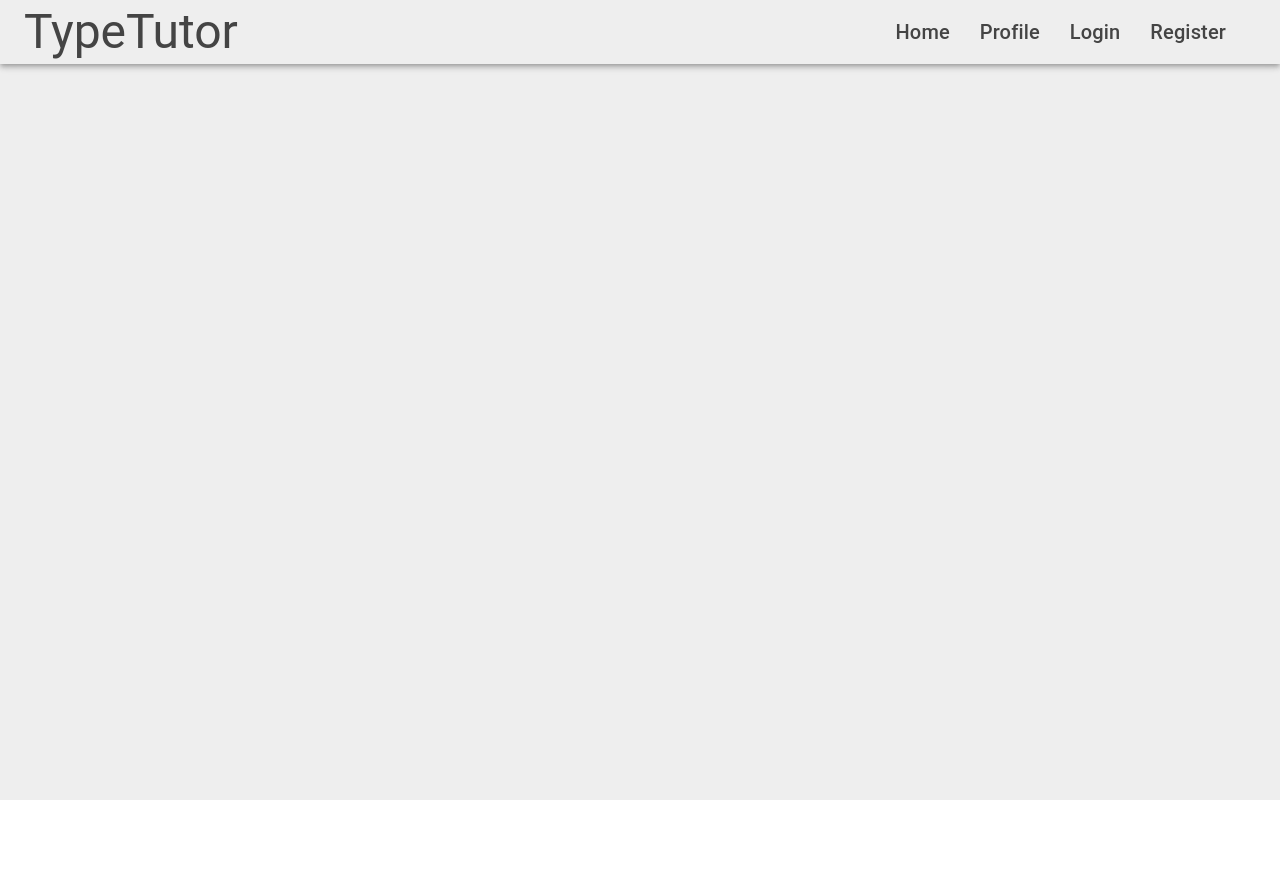
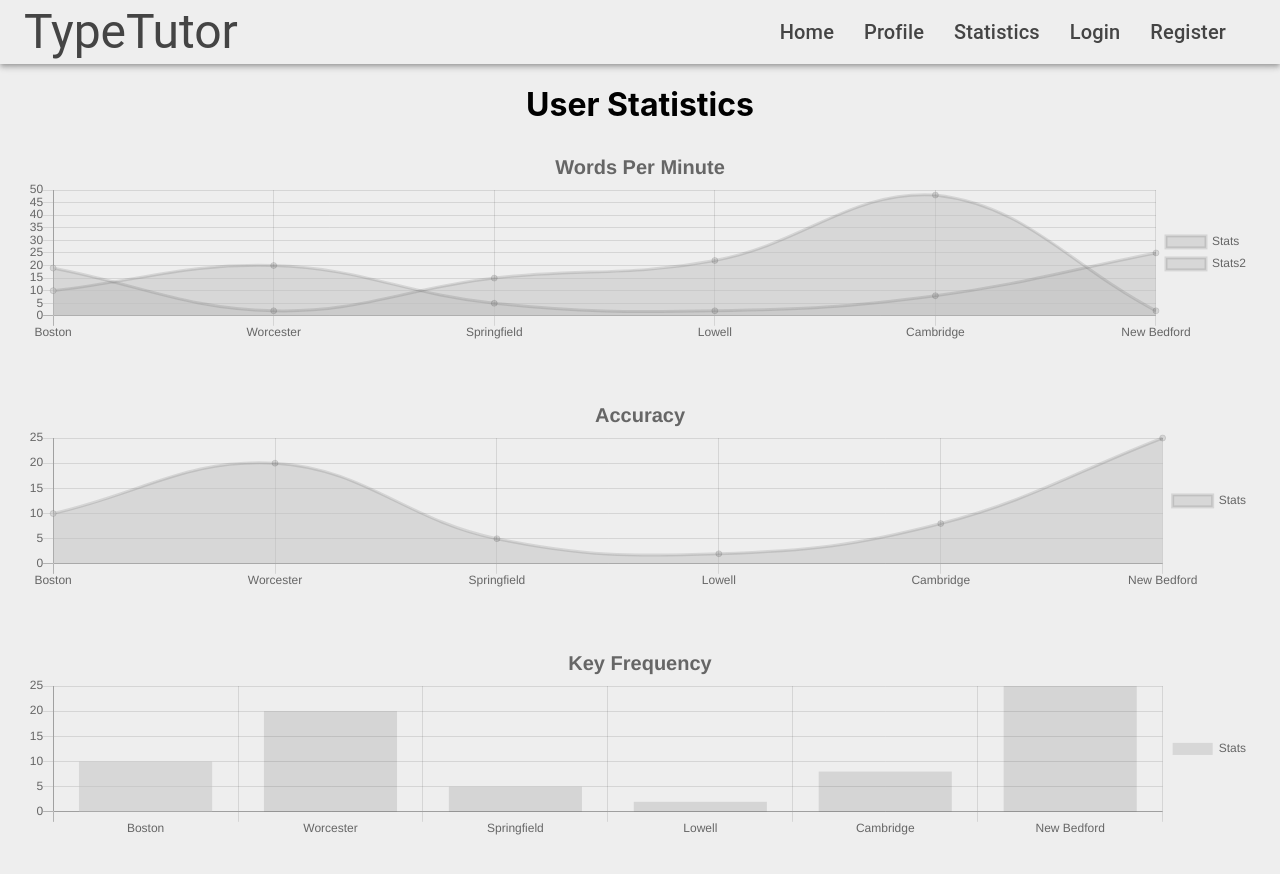
Before and after one commit to httpdaniel/type-tutor, a React (Create React App) app in the folder type-tutor-ui/: page /visualization in a window 1280 px wide. Before the commit the page ends 800 px from the top, so only its background shows below. Built offline with nearby package versions, Linux system fonts and the light colour scheme.

Commit message:
Created three graphs with dummy variables using graph.js

```diff
--- a/type-tutor-ui/package.json
+++ b/type-tutor-ui/package.json
@@ -8,9 +8,11 @@
     "@testing-library/jest-dom": "^5.11.9",
     "@testing-library/react": "^11.2.5",
     "@testing-library/user-event": "^12.7.3",
+    "chart.js": "^2.6.0",
     "font-awesome": "^4.7.0",
     "node-sass": "^5.0.0",
     "react": "^17.0.1",
+    "react-chartjs-2": "^2.1.0",
     "react-dom": "^17.0.1",
     "react-router-dom": "^5.2.0",
     "react-scripts": "4.0.3",
--- a/type-tutor-ui/src/App.js
+++ b/type-tutor-ui/src/App.js
@@ -5,6 +5,7 @@ import Register from './scenes/Register';
 import MainPage from './scenes/MainPage';
 import Profile from './scenes/Profile';
 import Navbar from './components/Navbar';
+import Visualization from './scenes/Visualization';
 
 function App() {
   return (
@@ -16,6 +17,7 @@ function App() {
           <Route path="/register" component={Register} />
           <Route path="/profile" component={Profile} />
           <Route path="/" exact component={MainPage} />
+          <Route path="/visualization" exact component={Visualization} />
         </Switch>
       </div>
     </Router>
--- a/type-tutor-ui/src/components/Navbar.js
+++ b/type-tutor-ui/src/components/Navbar.js
@@ -23,6 +23,11 @@ function Navbar() {
               Profile
             </Typography>
           </Link>
+          <Link to="/visualization" style={{ textDecoration: 'none' }}>
+            <Typography variant="h6" className="navbar__link">
+              Statistics
+            </Typography>
+          </Link>
           <Link to="/login" style={{ textDecoration: 'none' }}>
             <Typography variant="h6" className="navbar__link">
               Login
--- /dev/null
+++ b/type-tutor-ui/src/scenes/Visualization.js
@@ -0,0 +1,181 @@
+/* eslint-disable */
+
+import React, {Component} from 'react';
+import {Bar, Line, Pie} from 'react-chartjs-2';
+import Container from '@material-ui/core/Container';
+
+
+// class Visualization extends Component{
+//   constructor(props){
+//     super(props);
+//     this.state = {
+//       chartData:props.chartData
+//     }
+//   }
+
+//   static defaultProps = {
+//     displayTitle:true,
+//     displayLegend: true,
+//     legendPosition:'right',
+//     location:'City'
+//   }
+
+//   render(){
+//     return (
+//       <div className="chart">
+//         <Bar
+//           data={this.state.chartData}
+//           options={{
+//             title:{
+//               display:this.props.displayTitle,
+//               text:'Largest Cities In '+this.props.location,
+//               fontSize:25
+//             },
+//             legend:{
+//               display:this.props.displayLegend,
+//               position:this.props.legendPosition
+//             }
+//           }}
+//         />
+
+
+
+//         <Pie
+//           data={this.state.chartData}
+//           options={{
+//             title:{
+//               display:this.props.displayTitle,
+//               text:'Largest Cities In '+this.props.location,
+//               fontSize:25
+//             },
+//             legend:{
+//               display:this.props.displayLegend,
+//               position:this.props.legendPosition
+//             }
+//           }}
+//         />
+//       </div>
+//     )
+//   }
+// }
+
+// export default Visualization;
+
+
+const Visualization = (props) => {
+    return (
+        <Container className="vis-container">
+            {/* <div className="wpm-container">
+                <p>wpm</p>
+                <h3>5</h3>
+
+                <br/>
+                <p>acc</p>
+                <h3>60%</h3>
+            </div> */}
+            <h1>User Statistics</h1>
+
+            <div className="chart-container">
+                <Line className="wpm-chart"
+                    data={{
+                            labels :  ['Boston', 'Worcester', 'Springfield', 'Lowell', 'Cambridge', 'New Bedford'],
+                            datasets : [
+                            {
+                                label:'Stats',
+                                data:[10,20,5,2,8,25],
+                                backgroundColor:[
+                                'rgba(191, 191, 191, 0.5)',
+                                ]
+                            },
+                            {
+                                label:'Stats2',
+                                data:[19,2,15,22,48,2],
+                                backgroundColor:[
+                                'rgba(191, 191, 191, 0.5)',
+                                ]
+                            }
+                            ]
+                        }}
+
+
+                    options={{
+                        maintainAspectRatio: false,
+                        title:{
+                            display: true,
+                            text:'Words Per Minute',
+                            fontSize:20
+                        },
+                        legend:{
+                            display: true,
+                            position:'right'
+                        }
+                    }}
+                />
+            </div>
+
+            <div className="chart-container">
+                <Line className="wpm-chart"
+                    data={{
+                            labels :  ['Boston', 'Worcester', 'Springfield', 'Lowell', 'Cambridge', 'New Bedford'],
+                            datasets : [
+                            {
+                                label:'Stats',
+                                data:[10,20,5,2,8,25],
+                                backgroundColor:[
+                                'rgba(191, 191, 191, 0.5)',
+                                ]
+                            }
+                            ]
+                        }}
+
+
+                    options={{
+                        maintainAspectRatio: false,
+                        title:{
+                            display: true,
+                            text:'Accuracy',
+                            fontSize:20
+                        },
+                        legend:{
+                            display: true,
+                            position:'right'
+                        }
+                    }}
+                />
+            </div>
+
+            <div className="chart-container">
+                <Bar className="wpm-chart"
+                    data={{
+                            labels :  ['Boston', 'Worcester', 'Springfield', 'Lowell', 'Cambridge', 'New Bedford'],
+                            datasets : [
+                            {
+                                label:'Stats',
+                                data:[10,20,5,2,8,25],
+                                backgroundColor:[
+                                'rgba(191, 191, 191, 0.5)',
+                                ]
+                            }
+                            ]
+                        }}
+
+
+                    options={{
+                        maintainAspectRatio: false,
+                        title:{
+                            display: true,
+                            text:'Key Frequency',
+                            fontSize:20
+                        },
+                        legend:{
+                            display: true,
+                            position:'right'
+                        }
+                    }}
+                />
+            </div>
+        </Container>
+    )
+}
+
+export default Visualization
--- a/type-tutor-ui/src/styles/App.scss
+++ b/type-tutor-ui/src/styles/App.scss
@@ -9,6 +9,7 @@ $secondary-text: #b2b2b2;
 
 body {
   height: 100%;
+  background-color: #eeeeee;
 }
 
 .App {
@@ -99,3 +100,34 @@ body {
     color: $text-color;
   }
 }
+
+@import url('https://fonts.googleapis.com/css2?family=Lato:wght@300&display=swap');
+
+
+.vis-container{
+  // padding-top:5% ;
+  // font-family: 'Lato', sans-serif;
+  // max-width: 850px;
+  // height: 100%;
+  // width: 100%;
+
+}
+
+.chart-container{
+  // position: absolute;
+  // margin: auto;
+  margin-top: 16px;
+  padding-bottom: 32px;
+  width: 100%;
+  min-height: 200px;
+  // padding-left: 20%;
+  // float: center;
+}
+
+// .wpm-container{
+
+//   width: 20px;
+//   float: left;
+//   padding-left: 100px;
+//   padding-top:20px;
+// }
```
Also changed, not shown: 1 other file (tests, documents, lock files or other folders).
